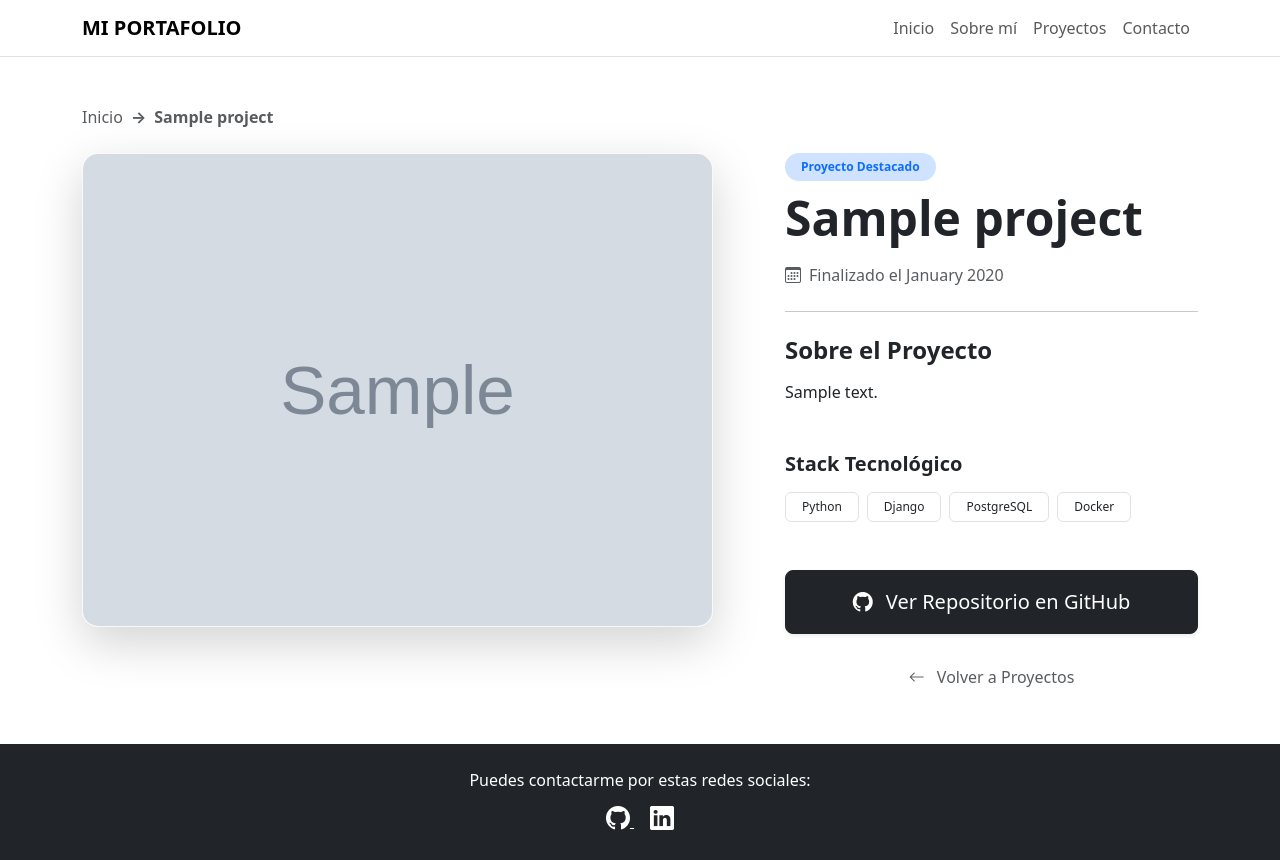
After one commit to yurilealjaque/Portafolio-Yuri-Leal-Jaque, a Django app: page /proyecto/1/ in a window 1280 px wide. The commit adds this page. Run offline with Django 5.2, Linux system fonts and the light colour scheme; tables that the repository leaves empty hold one stand-in row (values such as "Sample post"); grey boxes marked "Sample" are stand-in pictures.

Commit message:
requerimientos txt

```diff
--- /dev/null
+++ b/portafolio/core/templates/core/project_detail.html
@@ -0,0 +1,74 @@
+{% extends 'core/base.html' %}
+
+{% block content %}
+<div class="container py-5">
+    <nav aria-label="breadcrumb" class="mb-4">
+        <ol class="breadcrumb bg-transparent p-0">
+            <li class="breadcrumb-item"><a href="{% url 'home' %}" class="text-decoration-none text-muted">Inicio</a></li>
+            <li class="breadcrumb-item active fw-bold" aria-current="page">{{ proyecto.title }}</li>
+        </ol>
+    </nav>
+
+    <div class="row g-5">
+        <div class="col-lg-7">
+            <div class="position-sticky" style="top: 2rem;">
+                <div class="shadow-lg rounded-4 overflow-hidden border border-light">
+                    <img src="{{ proyecto.image.url }}"
+                         class="img-fluid w-100 object-fit-cover"
+                         alt="{{ proyecto.title }}"
+                         style="min-height: 400px;">
+                </div>
+            </div>
+        </div>
+
+        <div class="col-lg-5">
+            <div class="ps-lg-4">
+                <span class="badge bg-primary-subtle text-primary mb-2 px-3 py-2 rounded-pill">Proyecto Destacado</span>
+                <h1 class="display-5 fw-bold mb-3">{{ proyecto.title }}</h1>
+
+                <div class="d-flex align-items-center text-muted mb-4">
+                    <i class="bi bi-calendar3 me-2"></i>
+                    <span>Finalizado el {{ proyecto.created|date:"F Y" }}</span>
+                </div>
+
+                <hr class="my-4 opacity-10">
+
+                <section class="mb-5">
+                    <h4 class="fw-bold text-dark mb-3">Sobre el Proyecto</h4>
+                    <p class="lead text-secondary lh-lg" style="font-size: 1.1rem;">
+                        {{ proyecto.description|linebreaks }}
+                    </p>
+                </section>
+
+                <section class="mb-5">
+                    <h5 class="fw-bold mb-3">Stack Tecnológico</h5>
+                    <div class="d-flex flex-wrap gap-2">
+                        <span class="badge border text-dark fw-normal px-3 py-2">Python</span>
+                        <span class="badge border text-dark fw-normal px-3 py-2">Django</span>
+                        <span class="badge border text-dark fw-normal px-3 py-2">PostgreSQL</span>
+                        <span class="badge border text-dark fw-normal px-3 py-2">Docker</span>
+                    </div>
+                </section>
+
+                <div class="d-grid gap-3">
+                    {% if proyecto.link %}
+                        <a href="{{ proyecto.link }}" target="_blank" class="btn btn-dark btn-lg py-3 shadow-sm rounded-3">
+                            <i class="bi bi-github me-2"></i> Ver Repositorio en GitHub
+                        </a>
+                    {% endif %}
+
+                    <a href="{% url 'home' %}" class="btn btn-link text-muted text-decoration-none mt-2">
+                        <i class="bi bi-arrow-left me-2"></i> Volver a Proyectos
+                    </a>
+                </div>
+            </div>
+        </div>
+    </div>
+</div>
+
+<style>
+    .breadcrumb-item + .breadcrumb-item::before { content: "→"; }
+    .object-fit-cover { transition: transform 0.5s ease; }
+    .object-fit-cover:hover { transform: scale(1.02); }
+</style>
+{% endblock %}
--- a/portafolio/core/urls.py
+++ b/portafolio/core/urls.py
@@ -9,6 +9,7 @@ urlpatterns = [
     path('portafolio/', views.portafolio, name='portafolio'),
     # Agregamos la barra diagonal al final de 'contact/' por consistencia en Django
     path('contact/', views.contact, name='contact'),
+    path('proyecto/<int:pk>/', views.ProjectDetailView.as_view(), name='project_detail'),
 ]
 
 if settings.DEBUG:
--- a/portafolio/core/views.py
+++ b/portafolio/core/views.py
@@ -1,6 +1,8 @@
 from django.shortcuts import render, redirect  # Agregamos redirect
 from .models import Project
 from .forms import ContactForm  # Importante: Importamos el formulario que creamos
+from django.views.generic import DetailView
+from .models import Project
 
 def home(request):
     return render(request, 'core/home.html')
@@ -25,3 +27,8 @@ def contact(request):
 
     # Cambié 'tu_app/contacto.html' por la ruta que usas en tu proyecto
     return render(request, 'core/contact.html', {'form': form})
+
+class ProjectDetailView(DetailView):
+    model = Project
+    template_name = 'core/project_detail.html'
+    context_object_name = 'proyecto' # Así lo llamaremos en el HTML
```
Also changed, not shown: portafolio/core/templates/core/portafolio.html (+3 -21 lines), portafolio/requirements.txt (added, +7 -0 lines).
